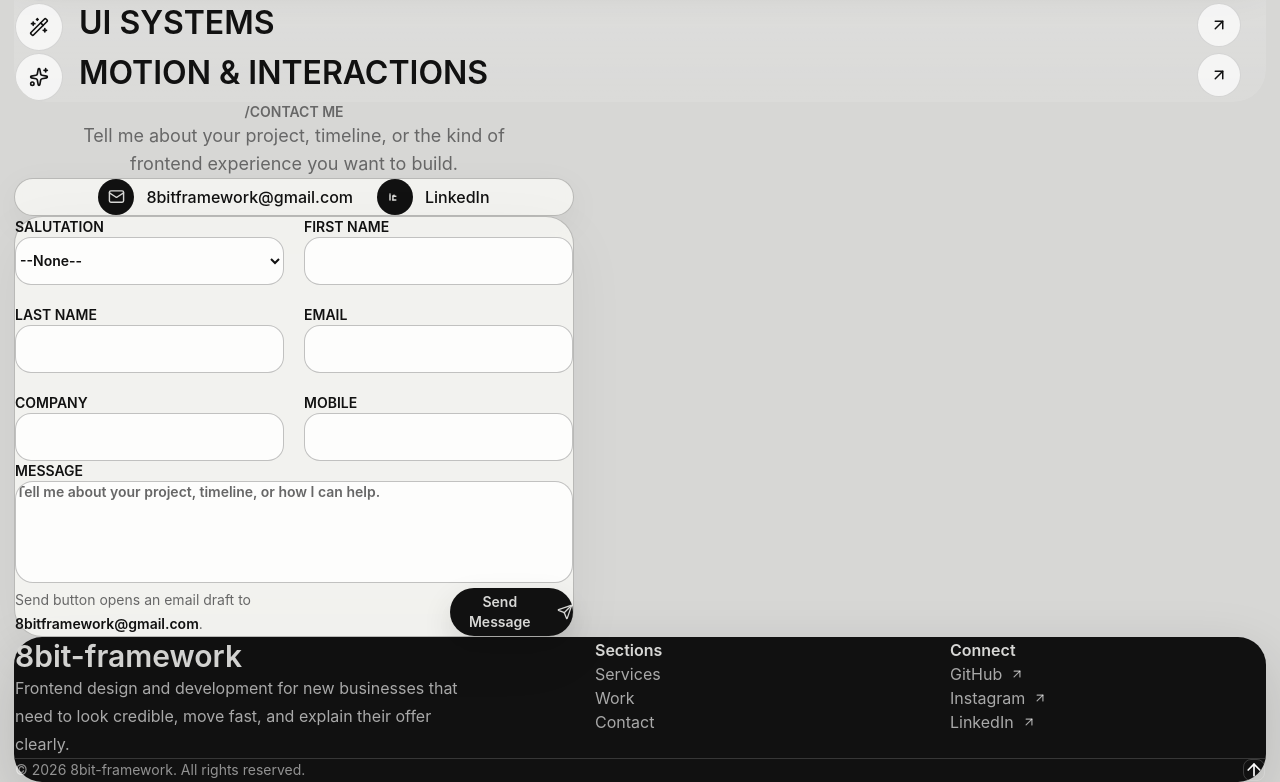
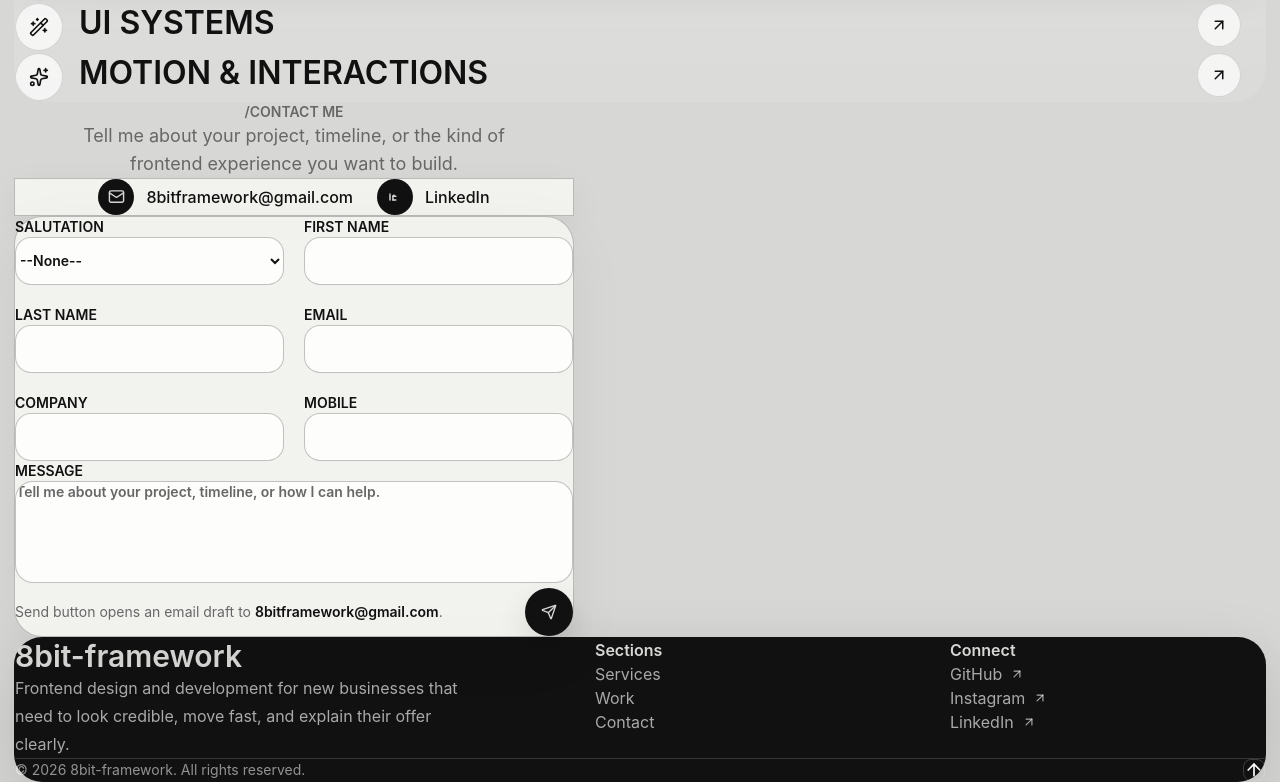
Before and after one commit to silversoul2k5/8bit-framework, a Next.js app: page / in a window 1280 px wide. Shown: the part 2695-3477 px from the top of the page. Built offline with nearby package versions, Linux system fonts and the light colour scheme.

Commit message:
remove exp

```diff
--- a/src/components/sections/Contact.tsx
+++ b/src/components/sections/Contact.tsx
@@ -101,7 +101,7 @@ export default function Contact() {
             </p>
           </div>
 
-          <div className="flex w-full max-w-[420px] flex-col gap-3 rounded-[26px] border border-[var(--line-strong)] bg-[rgba(248,248,245,0.82)] px-5 py-4 shadow-[0_10px_36px_rgba(0,0,0,0.05)] backdrop-blur md:max-w-none md:flex-row md:items-center md:justify-center md:gap-6">
+          <div className="flex w-full max-w-[420px] flex-col gap-3 border border-[var(--line-strong)] bg-[rgba(248,248,245,0.82)] px-5 py-4 shadow-[0_10px_36px_rgba(0,0,0,0.05)] backdrop-blur md:max-w-none md:flex-row md:items-center md:justify-center md:gap-6">
             <a
               href="mailto:8bitframework@gmail.com"
               className="inline-flex items-center gap-3 text-base font-medium text-[var(--ink)]"
@@ -232,9 +232,10 @@ export default function Contact() {
               <button
                 type="submit"
                 disabled={isSubmitting}
-                className="inline-flex min-h-12 items-center justify-center gap-2 rounded-full bg-[var(--ink)] px-6 text-sm font-semibold text-[var(--paper)] shadow-[0_12px_30px_rgba(0,0,0,0.12)] disabled:opacity-70"
+                className="inline-flex h-12 w-12 shrink-0 items-center justify-center rounded-full bg-[var(--ink)] text-[var(--paper)] shadow-[0_12px_30px_rgba(0,0,0,0.12)] disabled:opacity-70"
+                aria-label={isSubmitting ? "Opening email draft" : "Send message"}
+                title={isSubmitting ? "Opening email draft" : "Send message"}
               >
-                <span>{isSubmitting ? "Opening..." : "Send Message"}</span>
                 <Send size={16} aria-hidden="true" />
               </button>
             </div>
```
